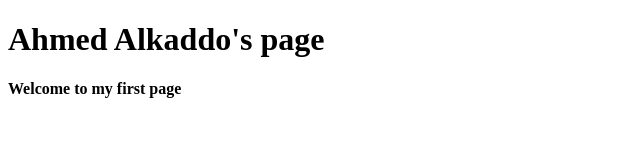
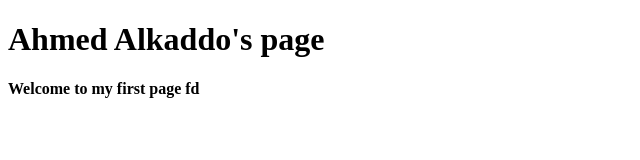
Before and after one commit to ahmedalkaddo/warmup, a website: page index.html in a window 1280 px wide. Shown: the full height of the page, 0-640 px from the left. Drawn offline with Linux system fonts and the light colour scheme.

Commit message:
new init

```diff
--- a/index.html
+++ b/index.html
@@ -5,7 +5,7 @@
     </head>
     <body>
         <h1>Ahmed Alkaddo's page </h1>
-        <b>Welcome to my first page
+        <b>Welcome to my first page fd
         </b>
     </body>
 </html>
```
